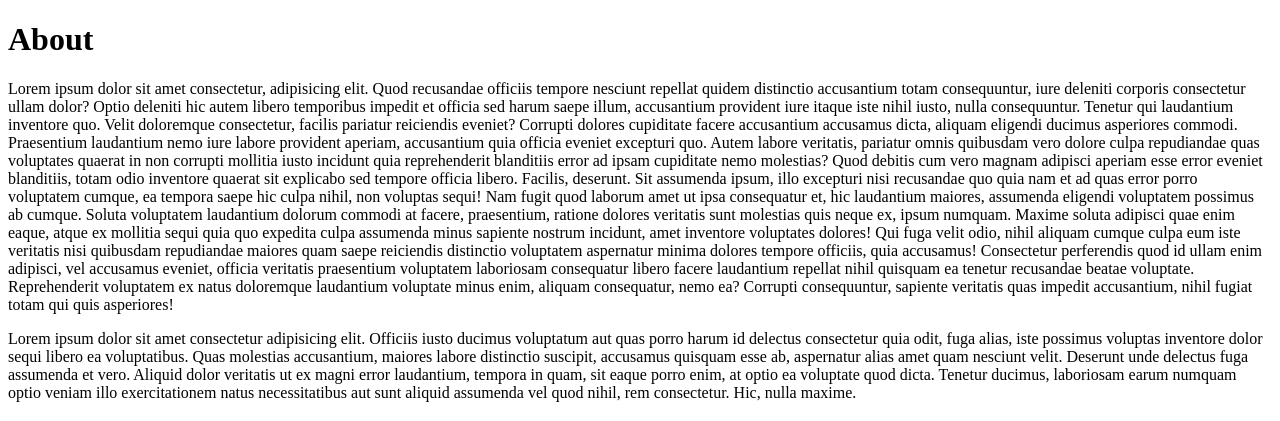
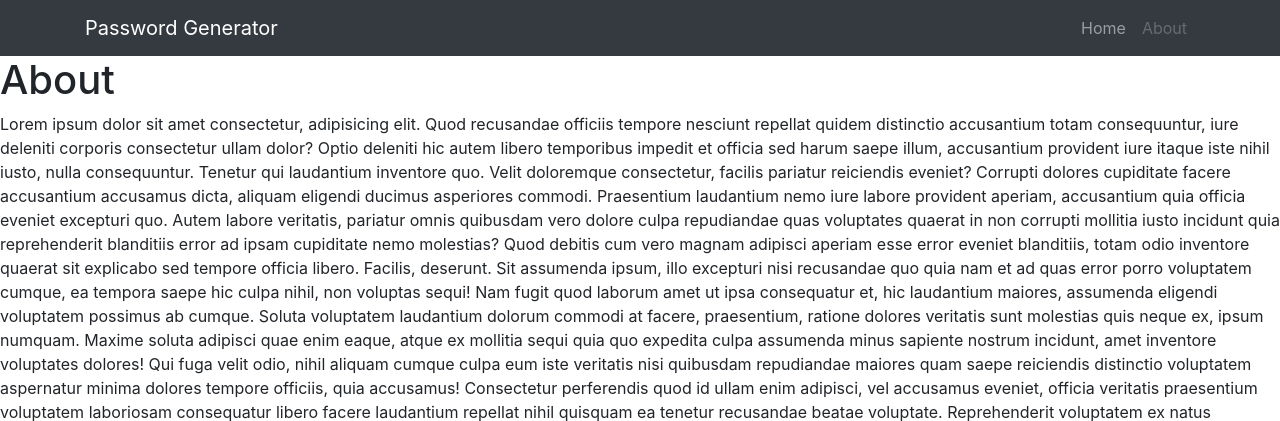
Before and after one commit to luisSantamariaCOL/Django-PasswordGenerator, a Django app: page /about/ in a window 1280 px wide. Shown: the top 421 px of the page. Run offline with Django 4.2, Linux system fonts and the light colour scheme.

Commit message:
Redireccionamientos agregados a navbar

```diff
--- a/generator/templates/generator/about.html
+++ b/generator/templates/generator/about.html
@@ -1,12 +1,6 @@
-<!DOCTYPE html>
-<html lang="en">
-  <head>
-    <meta charset="UTF-8" />
-    <meta http-equiv="X-UA-Compatible" content="IE=edge" />
-    <meta name="viewport" content="width=device-width, initial-scale=1.0" />
-    <title>About</title>
-  </head>
-  <body>
+{% extends 'generator/layout.html' %}
+
+{% block content %}
 <h1>About</h1>
 
 <p>
@@ -57,5 +51,4 @@
   numquam optio veniam illo exercitationem natus necessitatibus aut sunt
   aliquid assumenda vel quod nihil, rem consectetur. Hic, nulla maxime.
 </p>
-  </body>
-</html>
+{% endblock %}
--- a/generator/templates/generator/partials/_navbar.html
+++ b/generator/templates/generator/partials/_navbar.html
@@ -1,16 +1,16 @@
 <nav class="navbar navbar-expand-lg navbar-dark bg-dark">
     <div class="container">
-        <a class="navbar-brand" href="#">Navbar</a>
+        <a class="navbar-brand" href="#">Password Generator</a>
         <button class="navbar-toggler" type="button" data-toggle="collapse" data-target="#navbarNav" aria-controls="navbarNav" aria-expanded="false" aria-label="Toggle navigation">
         <span class="navbar-toggler-icon"></span>
         </button>
         <div class="collapse navbar-collapse" id="navbarNav">
         <ul class="navbar-nav ml-auto">
             <li class="nav-item">
-            <a class="nav-link" href="#">Home</a>
+            <a class="nav-link" href="/">Home</a>
             </li>
             <li class="nav-item">
-            <a class="nav-link disabled" href="#">About</a>
+            <a class="nav-link disabled" href="/about">About</a>
             </li>
         </ul>
         </div>
```
Lines whose indentation alone changed are shown as unchanged.
